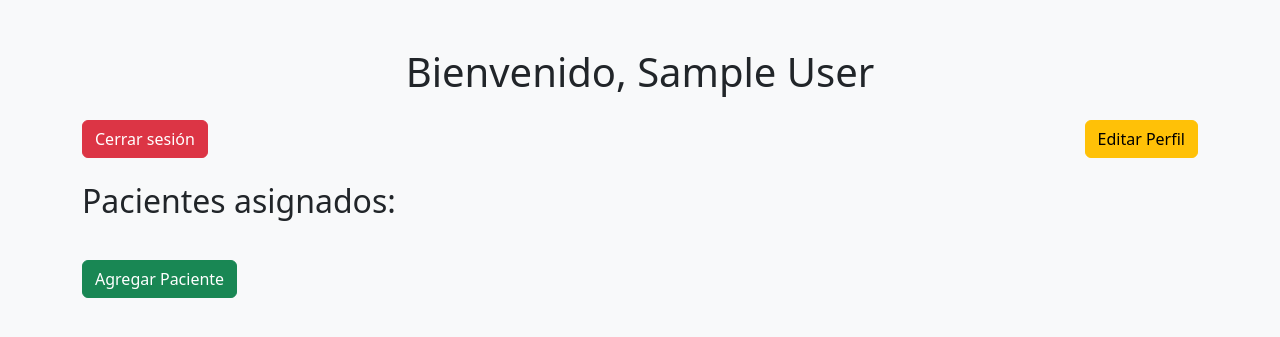
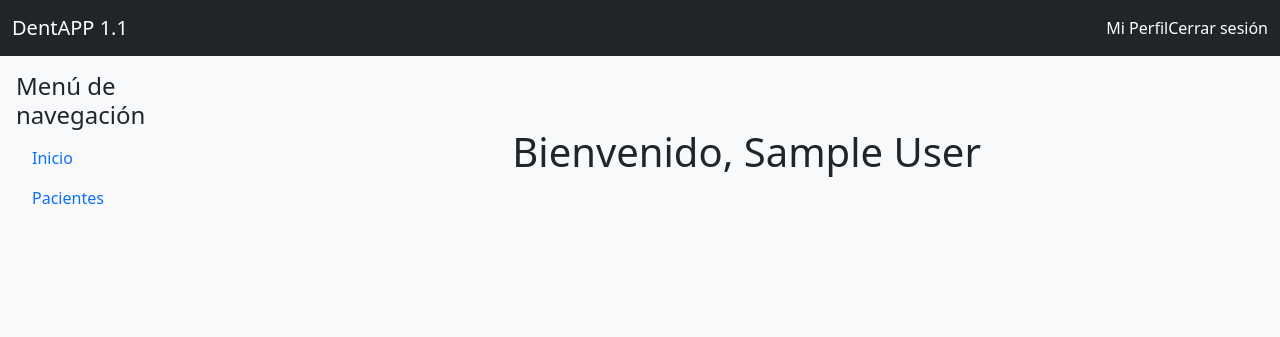
Before and after one commit to HAjiMe-0/BDdentista, a Flask app: page /index in a window 1280 px wide. Shown: the top 337 px of the page. Run offline with Flask 3, Linux system fonts and the light colour scheme; the visitor is signed in with stand-in values (Sample User, id 1); some libraries are stand-ins or nearby versions.

Commit message:
Base Interfaz

```diff
--- a/app/templates/base.html
+++ b/app/templates/base.html
@@ -0,0 +1,53 @@
+<!DOCTYPE html>
+<html lang="es">
+<head>
+    <meta charset="UTF-8">
+    <meta name="viewport" content="width=device-width, initial-scale=1.0">
+    <title>{% block title %}DentAPP 1.1{% endblock %}</title>
+    <!-- Bootstrap CSS -->
+    <link rel="stylesheet" href="{{ url_for('static', filename='css/bootstrap.min.css') }}">
+    <!-- Tu propio CSS (opcional) -->
+    <link rel="stylesheet" href="{{ url_for('static', filename='css/styles.css') }}">
+</head>
+<body class="bg-light">
+    <!-- Barra superior -->
+    <nav class="navbar navbar-expand-lg navbar-dark bg-dark">
+        <div class="container-fluid">
+            <a class="navbar-brand" href="{{ url_for('main.index') }}">DentAPP 1.1</a>
+            <div class="d-flex">
+                {% if session.get('doctor_id') %}
+                    <a class="nav-link text-white" href="{{ url_for('main.doctor_detail', doctor_id=session.get('doctor_id')) }}">Mi Perfil</a>
+                    <a class="nav-link text-white" href="{{ url_for('main.logout') }}">Cerrar sesión</a>
+                {% endif %}
+            </div>
+        </div>
+    </nav>
+
+    <div class="container-fluid">
+        <div class="row">
+            <!-- Barra lateral -->
+            <div class="col-md-3 col-lg-2 bg-light p-3">
+                <h4>Menú de navegación</h4>
+                <ul class="nav flex-column">
+                    <li class="nav-item">
+                        <a class="nav-link" href="{{ url_for('main.index') }}">Inicio</a>
+                    </li>
+                    <li class="nav-item">
+                        <a class="nav-link" href="{{ url_for('main.create_paciente') }}">Pacientes</a>
+                    </li>
+                    <!-- Puedes agregar más enlaces aquí para futuras páginas -->
+                </ul>
+            </div>
+
+            <!-- Contenido principal -->
+            <div class="col-md-9 col-lg-10 p-4">
+                {% block content %}
+                {% endblock %}
+            </div>
+        </div>
+    </div>
+
+    <!-- Bootstrap JS -->
+    <script src="{{ url_for('static', filename='js/bootstrap.bundle.min.js') }}"></script>
+</body>
+</html>
--- a/app/templates/index.html
+++ b/app/templates/index.html
@@ -1,42 +1,9 @@
-<!DOCTYPE html>
-<html lang="es">
-<head>
-    <meta charset="UTF-8">
-    <meta name="viewport" content="width=device-width, initial-scale=1.0">
-    <title>CRUD Doctores y Pacientes</title>
-    <!-- Bootstrap CSS -->
-    <link rel="stylesheet" href="{{ url_for('static', filename='css/bootstrap.min.css') }}">
-</head>
-<body class="bg-light">
+{% extends 'base.html' %}
+
+{% block title %}Dashboard - Bienvenido {% endblock %}
+
+{% block content %}
     <div class="container py-5">
         <h1 class="text-center mb-4">Bienvenido, {{ session['doctor_name'] }}</h1>
-
-        <div class="d-flex justify-content-between mb-4">
-            <a href="{{ url_for('main.logout') }}" class="btn btn-danger">Cerrar sesión</a>
-            <a href="{{ url_for('main.edit_doctor', doctor_id=session['doctor_id']) }}" class="btn btn-warning">Editar Perfil</a>
-        </div>
-
-        <h2 class="mb-3">Pacientes asignados:</h2>
-        <ul class="list-group">
-            {% for paciente in pacientes %}
-                <li class="list-group-item d-flex justify-content-between align-items-center">
-                    {{ paciente.nombre }} - {{ paciente.telefono }}
-                    <div>
-                        <a href="{{ url_for('main.paciente_detail', paciente_id=paciente.paciente_id) }}" class="btn btn-info btn-sm">Ver detalles</a>
-                        <form action="{{ url_for('main.delete_entity', entity='paciente', id=paciente.paciente_id) }}" method="post" style="display:inline;">
-                            <button type="submit" class="btn btn-danger btn-sm ms-2">Eliminar</button>
-                        </form>
-                    </div>
-                </li>
-            {% endfor %}
-        </ul>
-
-        <div class="mt-4">
-            <a href="{{ url_for('main.create_paciente') }}" class="btn btn-success">Agregar Paciente</a>
-        </div>
     </div>
-
-    <!-- Bootstrap Bundle JS -->
-    <script src="{{ url_for('static', filename='js/bootstrap.bundle.min.js') }}"></script>
-</body>
-</html>
+{% endblock %}
```
